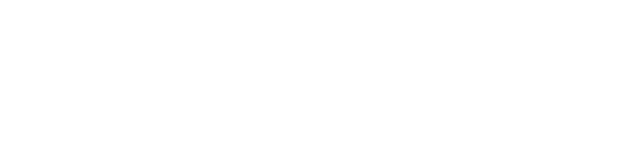
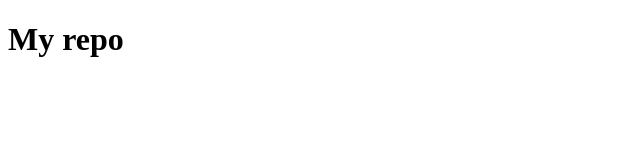
Before and after one commit to coder-demos/Git_collab, a plain HTML site: page about.html in a window 1280 px wide. Shown: the whole page, without its empty margins (0-640 px from the left). Drawn offline with Linux system fonts and the light colour scheme.

Commit message:
Added some lines to index.html and about.html

```diff
--- a/about.html
+++ b/about.html
@@ -7,5 +7,7 @@
 </head>
 <body>
 
+    <h1>My repo</h1>
+
 </body>
 </html>
```
Also changed, not shown: index.html (+1 -1 lines).
